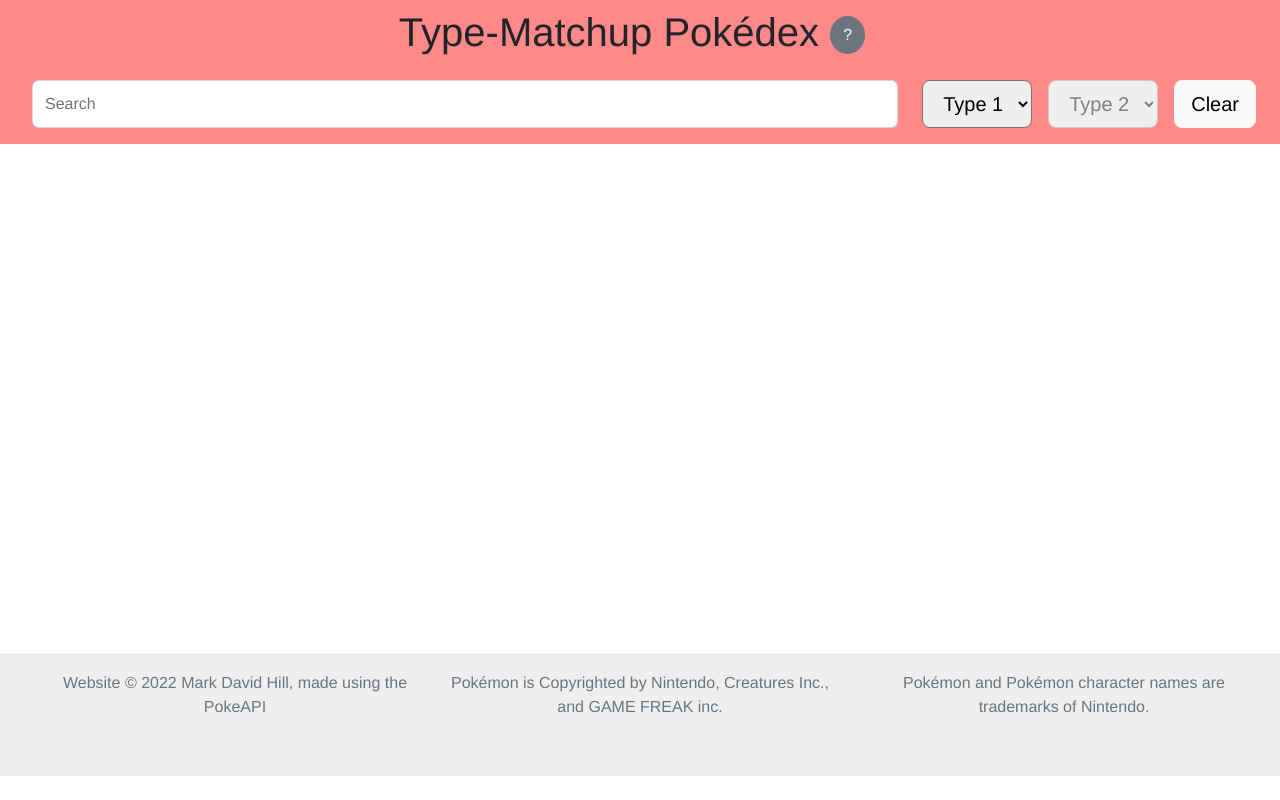
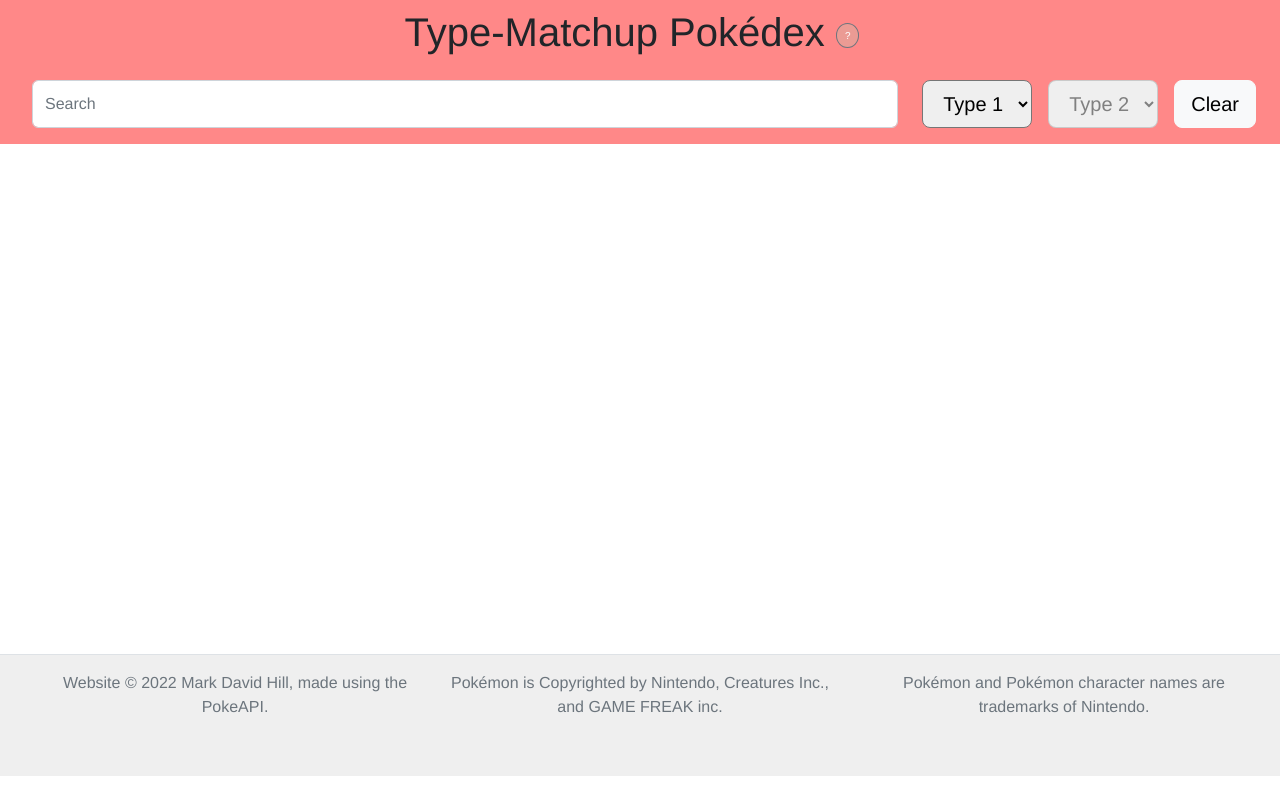
Before and after one commit to Mark-David-Hill/Type-Matchup-Pokedex, a website: page index.html in a window 1280 px wide. Drawn offline with nearby package versions, Linux system fonts and the light colour scheme; no server answers.

Commit message:
Adjust styling for about button

```diff
--- a/index.html
+++ b/index.html
@@ -144,7 +144,7 @@
                 </div> -->
                 <div id="title" class="col px-2">
                     <h1 class="text-center mt-2">Type-Matchup Pokédex
-                        <button id="aboutBtn" class="btn btn-secondary rounded-circle m-0" data-bs-toggle="modal" data-bs-target="#aboutModal">?</button>
+                        <button id="aboutBtn" class="btn btn-secondary btn-sm rounded-circle m-0" data-bs-toggle="modal" data-bs-target="#aboutModal">?</button>
                     </h1>
 
                 </div>
@@ -245,7 +245,7 @@
                     <a href="/" class="mb-3 me-2 mb-md-0 text-muted text-decoration-none lh-1">
                     <svg class="bi" width="30" height="24"><use xlink:href="#bootstrap"></use></svg>
                     </a>
-                    <p class="text-muted">Website © 2022 Mark David Hill, made using the PokeAPI</p>
+                    <p class="text-muted">Website © 2022 Mark David Hill, made using the PokeAPI.</p>
                     <span class="text-muted"></span>
                 </div>
                 <div class="col-md-4 d-flex align-items-center">
--- a/style.css
+++ b/style.css
@@ -4,6 +4,11 @@
 .name-header {
     background-color: rgb(216, 216, 216);
     min-height: 72px;
+}
+
+#aboutBtn {
+    font-size: x-small;
+    background-color: #eb9b94;
 }
 
 #title {
```
